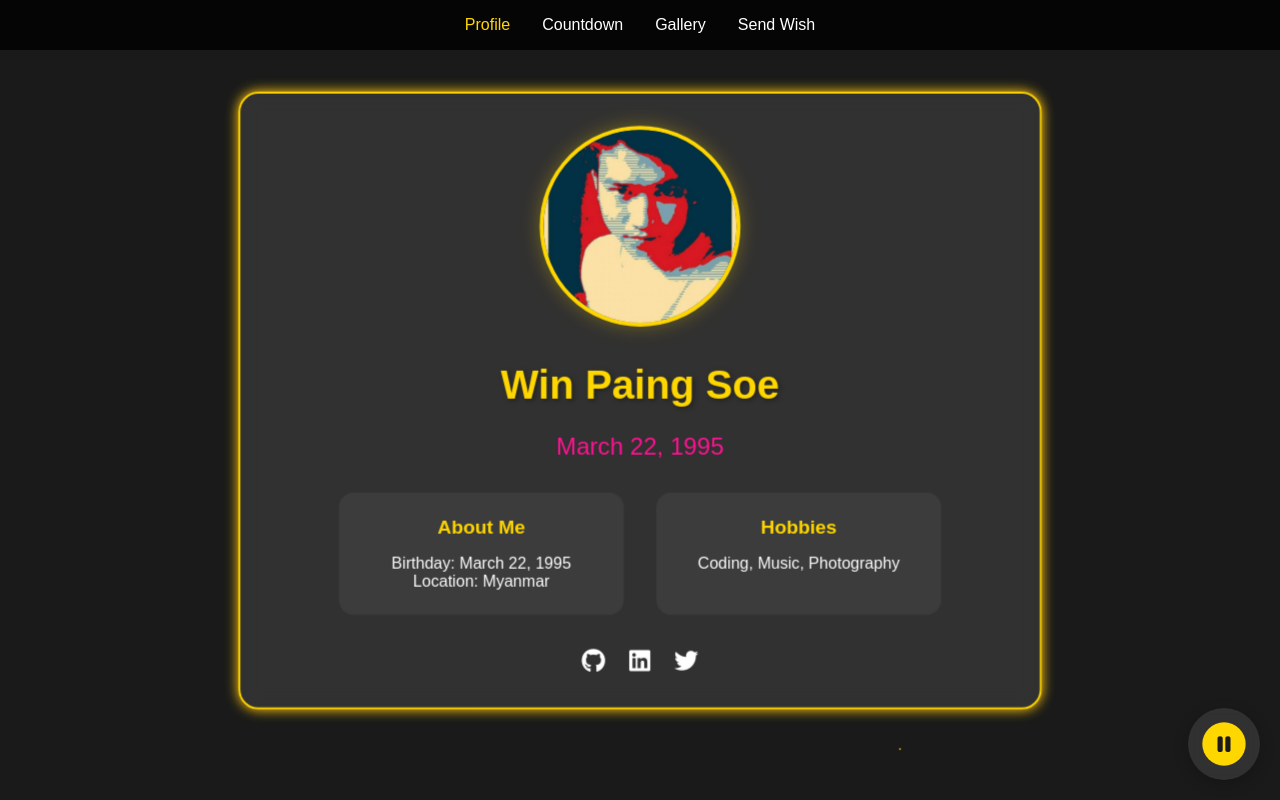
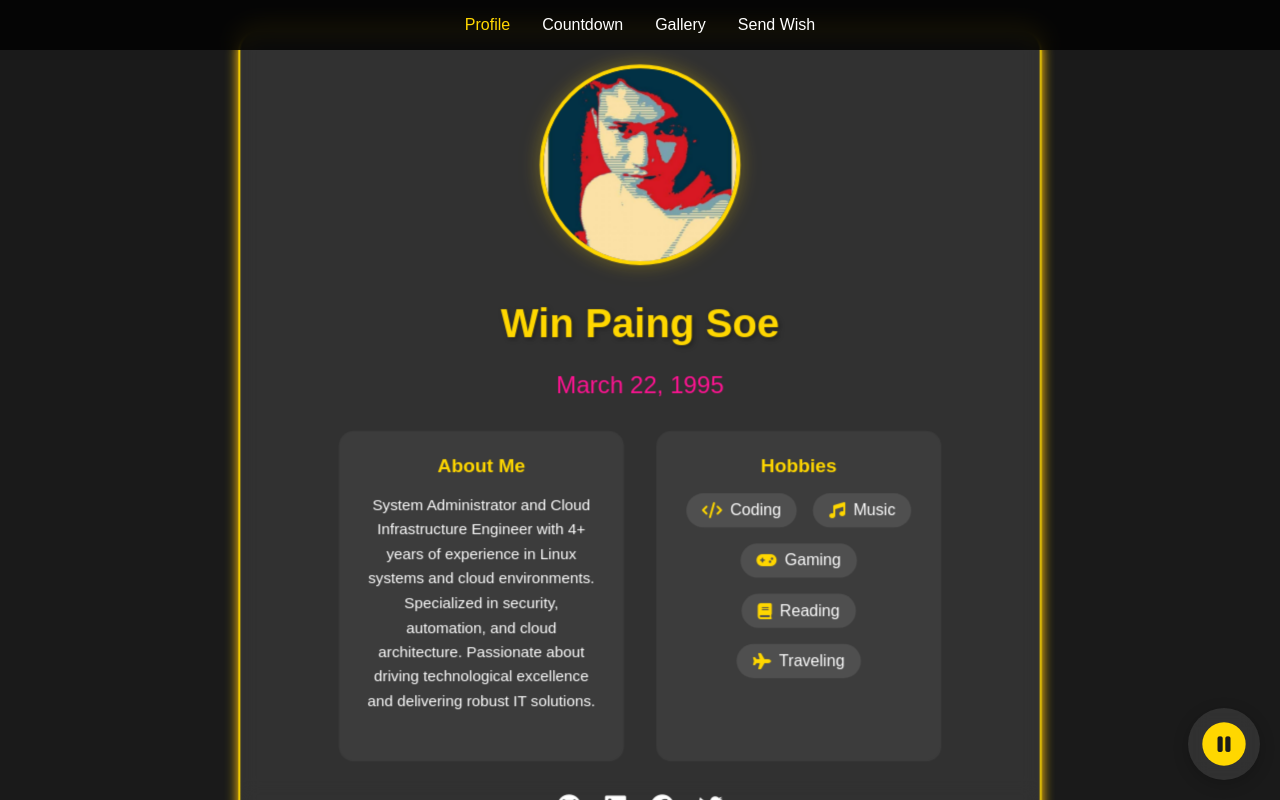
Before and after one commit to winpaing/countwithme, a plain HTML site: page index.html in a window 1280 px wide. Drawn offline with Linux system fonts and the light colour scheme.

Commit message:
updated file

```diff
--- a/css/profile.css
+++ b/css/profile.css
@@ -81,3 +81,37 @@
         font-size: 1.2rem;
     }
 }
+
+.profile-summary {
+    margin-bottom: 1.5rem;
+    line-height: 1.6;
+    color: var(--text-color);
+    font-size: 0.95rem;
+}
+
+
+.hobbies-list {
+    display: flex;
+    flex-wrap: wrap;
+    gap: 1rem;
+    justify-content: center;
+}
+
+.hobby-item {
+    display: flex;
+    align-items: center;
+    gap: 0.5rem;
+    background: rgba(255, 255, 255, 0.1);
+    padding: 0.5rem 1rem;
+    border-radius: 20px;
+    transition: transform 0.3s ease;
+}
+
+.hobby-item:hover {
+    transform: translateY(-2px);
+    background: rgba(255, 255, 255, 0.2);
+}
+
+.hobby-item i {
+    color: var(--accent-color);
+}
--- a/js/card.js
+++ b/js/card.js
@@ -12,7 +12,17 @@ document.addEventListener('DOMContentLoaded', () => {
         "Your kind words made my special day even better! 💖",
         "I'm touched by your thoughtful message! 🌟",
         "Thanks for being part of my celebration! 🎈",
-        "Your wish means the world to me! ✨"
+        "Your wish means the world to me! ✨",
+        "Your message brought a huge smile to my face! 😊",
+        "So grateful for your sweet birthday wish! 🙏",
+        "Your thoughtfulness made my day extra special! 🌈",
+        "Thank you for making my birthday memorable! 🎊",
+        "Your warm wishes touched my heart! ❤️",
+        "What a lovely message to receive on my birthday! 🌺",
+        "Your words made my celebration even more joyful! 🎵",
+        "Feeling blessed by your kind birthday wish! ✨",
+        "Thank you for sharing in my birthday joy! 🎀",
+        "Your message made my special day shine brighter! ⭐"
     ];
 
     const cardThemes = {
--- a/js/profile.js
+++ b/js/profile.js
@@ -13,13 +13,19 @@ document.addEventListener('DOMContentLoaded', () => {
     // Profile information
     const profileInfo = {
         name: 'Win Paing Soe',
-        birthDate: 'March 22, 1995',
-        location: 'Myanmar',
-        hobbies: ['Coding', 'Music', 'Photography'],
+        summary: "System Administrator and Cloud Infrastructure Engineer with 4+ years of experience in Linux systems and cloud environments. Specialized in security, automation, and cloud architecture. Passionate about driving technological excellence and delivering robust IT solutions.",
+        hobbies: [
+            { name: 'Coding', icon: 'fa-code' },
+            { name: 'Music', icon: 'fa-music' },
+            { name: 'Gaming', icon: 'fa-gamepad' },
+            { name: 'Reading', icon: 'fa-book' },
+            { name: 'Traveling', icon: 'fa-plane' }
+        ],
         socialLinks: {
-            github: 'https://github.com/winpaingsoe',
-            linkedin: 'https://linkedin.com/in/winpaingsoe',
-            twitter: 'https://twitter.com/winpaingsoe'
+            github: 'https://github.com/winpaing',
+            linkedin: 'https://www.linkedin.com/in/win-paing-soe-b53183100/',
+            facebook: 'https://web.facebook.com/winpaing99',
+            twitter: 'https://x.com/WinPaing99'
         }
     };
 
@@ -29,12 +35,15 @@ document.addEventListener('DOMContentLoaded', () => {
             <div class="profile-info">
                 <div class="info-card">
                     <h3 class="info-title">About Me</h3>
-                    <p>Birthday: ${profileInfo.birthDate}</p>
-                    <p>Location: ${profileInfo.location}</p>
+                    <p class="profile-summary">${profileInfo.summary}</p>
                 </div>
                 <div class="info-card">
                     <h3 class="info-title">Hobbies</h3>
-                    <p>${profileInfo.hobbies.join(', ')}</p>
+                    <p class="hobbies-list">
+                        ${profileInfo.hobbies.map(hobby =>
+                            `<span class="hobby-item"><i class="fas ${hobby.icon}"></i> ${hobby.name}</span>`
+                        ).join(' ')}
+                    </p>
                 </div>
             </div>
             <div class="social-links">
@@ -43,6 +52,9 @@ document.addEventListener('DOMContentLoaded', () => {
                 </a>
                 <a href="${profileInfo.socialLinks.linkedin}" target="_blank">
                     <i class="fab fa-linkedin"></i>
+                </a>
+                <a href="${profileInfo.socialLinks.facebook}" target="_blank">
+                    <i class="fab fa-facebook"></i>
                 </a>
                 <a href="${profileInfo.socialLinks.twitter}" target="_blank">
                     <i class="fab fa-twitter"></i>
```
